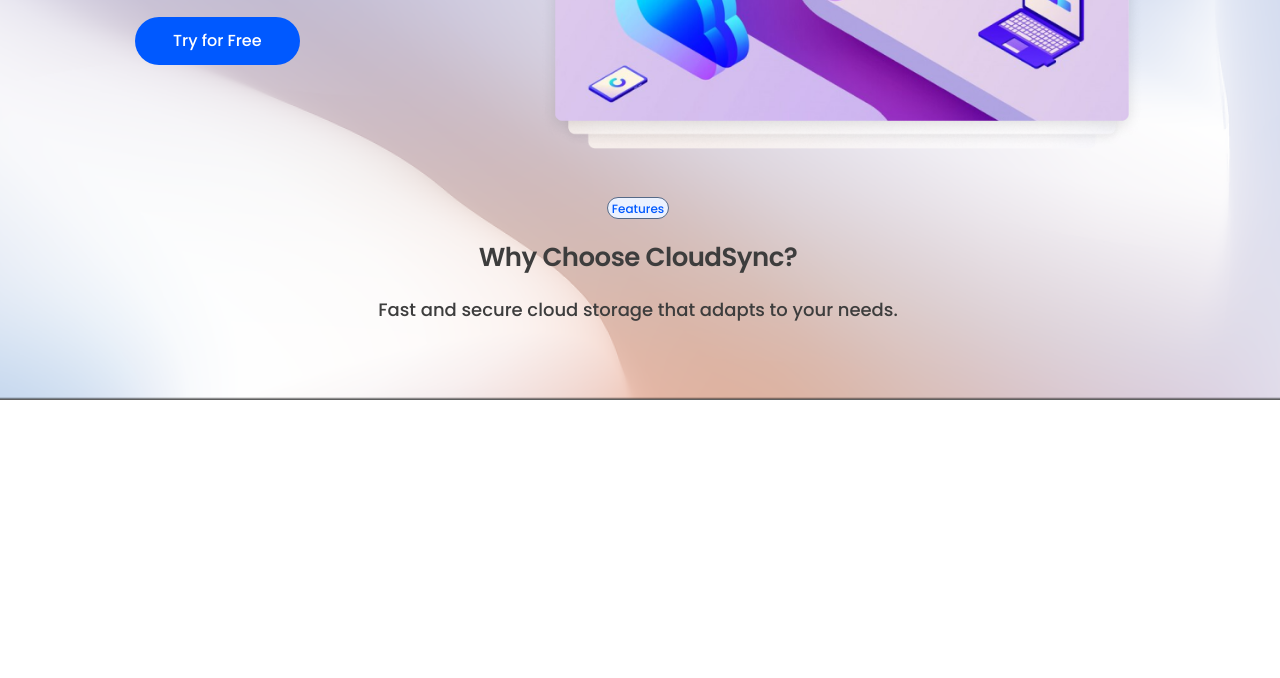
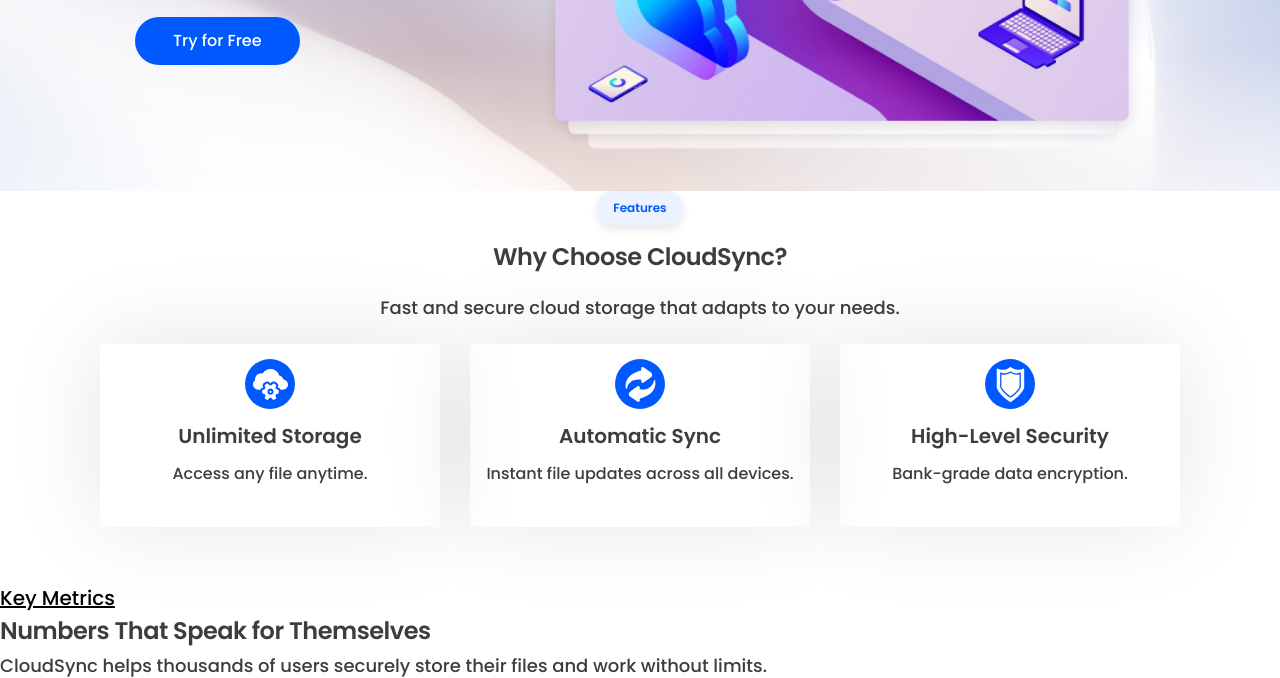
Before and after one commit to Elena4550/cloud-project, a website: page dev/index.html in a window 1280 px wide. Shown: the part 400-1078 px from the top of the page. Before the commit the page ends 800 px from the top, so only its background shows below. Drawn offline with Linux system fonts and the light colour scheme.

Commit message:
benefits add

```diff
--- a/dev/css/style.css
+++ b/dev/css/style.css
@@ -206,20 +206,11 @@
   font-weight: 500;
   font-size: 20px;
   line-height: 22px;
-  color: var(--color-light-gray);
+  color: var(--color-light);
   background-color: var(--color-light);
   margin: 0;
 }
-body::before {
-    content: "";
-    position: fixed;
-    top: 0;
-    left: 0;
-    width: 100%;
-    height: 100%;
-    background: url('../images/background.png') center/cover no-repeat;
-    z-index: -1;
-}
+
 /* body::before {
   content: "";
   position: fixed;
@@ -262,16 +253,32 @@
   overflow-wrap: break-word;
   text-align: left;
 }
- h4 {
+ h3 {
   font-size: 36px;
   line-height: 44px;
   letter-spacing: -0.02em;
 }
+h4 {
+  font-size: 24px;
+  font-weight: 600;
+  line-height: 34px;
+  font-family: var(--font-family-base);
+  margin: 0;
+  margin-bottom: 10px;
+}
+
  h5 {
   font-size: 20px;
   font-weight: 500;
   line-height: 30px;
   margin: 0;
+}
+h6 {
+  font-size: 16px;
+  font-weight: 500;
+  font-family: var(--font-family-base);
+  margin: 0;
+
 }
 p {
   font-family: var(--font-family-base);
@@ -312,6 +319,7 @@
   flex-wrap: wrap;
 }
 .first-screen {
+  background: url('../images/background1.png') center/cover no-repeat;
   padding: 25px 0 86px;
 }
 .first-screen__logo {
@@ -347,7 +355,7 @@
   column-gap: 16px;
 }
 .first-screen__input  {
-  max-width: 80px;
+  max-width: 88px;
   height: var(--input-height);
   padding-inline: 20px;
   font-size: 16px;
@@ -469,36 +477,73 @@
   height: auto;
   margin-bottom: 62px;
 }
-.features {
-    margin-top: -100px;
-}
 .features-card__body {
   display: flex;
   flex-direction: column;
   align-items: center;
+  text-align: center;
+}
+.features-card {
+  display: flex;
+  justify-content: center;
+  max-width: 1445px;
+  margin-top: -106px;
   padding-left: 261px;
   padding-right: 265px;
 }
 .features-card__button  {
-    max-width: 69px;
-    height: 22px;
-    padding-inline: 4px;
+    display: inline-flex;
+    justify-content: center;
+    align-items: center;
+    padding: 6px 16px;
     font-size: 12px;
-    font-weight: 500;
+    font-weight: 600;
     background-color: var(--color-light-alternate);
-    border: 1px solid var(--color-light-gray);
-    border-radius: var(--border-radius);
+    border: none;
+    border-radius: 36px;
     color: var(--color-dark-blue);
     text-decoration: none;
-    box-sizing: border-box;
-    transition: border-color var(--transition-duration), background-color var(--transition-duration);
-    margin-bottom: 16px;
+    box-shadow: 0px 4px 8px rgba(0, 0, 0, 0.1);
+    transition: all var(--transition-duration);
+    margin-bottom: 10px;
+}
+.features-card__button:hover {
+    background-color: var(--color-light-green);
+    color: var(--color-light);
 }
 .features-card__title {
     margin-bottom: 16px;
 }
 .features-card__description {
   margin-bottom: 30px;
+}
+.benefits-list {
+  display: flex;
+  column-gap: 30px;
+  margin-inline: 138px;
+}
+.benefits-item {
+    padding: 21px 31px;
+    width: 370px;
+    height: 183px;
+    box-shadow: -2px -3px 92px rgba(0, 0, 0, 0.1);
+    text-align: center;
+    margin-bottom: 60px;
+}
+.benefits-image {
+  width: 40px;
+  height: 40px;
+  object-fit: contain;
+}
+.circle {
+  width: 65px;
+  height: 65px;
+  border-radius: 50%;
+  background-color: var(--color-dark-blue);
+  display: flex;
+  align-items: center;
+  justify-content: center;
+  margin: 0 auto 10px;
 }
 
 @media (min-width: 1025px) {
@@ -510,6 +555,11 @@
   }
 }
 @media (max-width: 1360px) {
+.features-card {
+  padding-left: 15px;
+  padding-right: 15px;
+  background-color: var(--color-light);
+}
 .motivation-card__image {
   width: 60%;
   height: auto;
@@ -517,14 +567,32 @@
 h2 {
   font-size: 36px;
 }
-h4 {
-  font-size: 26px;
+h3 {
+  font-size: 24px;
 }
 h5 {
   font-size: 18px;
+  line-height: 25px;
 }
 .features-card__description {
     margin-bottom: 24px;
+}
+.circle {
+  width: 50px;
+  height: 50px;
+}
+.benefits-image {
+  width: 35px;
+  height: 35px;
+}
+.benefits-item {
+  padding: 15px;
+}
+h4 {
+  font-size: 20px;
+}
+.benefits-list {
+    margin-inline: 100px;
 }
 }
 @media (max-width: 1075px) {
@@ -558,23 +626,39 @@
   font-size: 28px;
 }
 .features-card__body {
-  padding-left: 112px;
-  padding-right: 116px;
+  padding-left: 80px;
+  padding-right: 82px;
 }
+
 .features-card__title {
   margin-bottom: 4px;
+}
+.circle {
+  width: 45px;
+  height: 45px;
+  }
+.benefits-image {
+  width: 27px;
+  height: 27px;
+}
+
+h4 {
+  font-size: 18px;
+  line-height: 30px;
+}
+h6 {
+    font-size: 14px;
 }
 }
 
 @media (max-width: 769px) {
   .first-screen {
-  padding: 15px 0 86px;
+  padding: 15px 0 114px;
 }
 .container {
 max-width: calc(var(--container-mobile-width) + var(--container-mobile-padding-x) * 2);
 margin-inline: 0;
 padding-inline: var(--container-mobile-padding-x);
-
 }
 .first-screen__logo,
 .first-screen__form,
@@ -589,7 +673,7 @@
 .first-screen__input,
 .first-screen__button,
 .motivation-card__button.button.transparent {
-height: 48px;
+height: 38px;
 font-size: 16px;
 padding-inline: 14px;
 }
@@ -633,25 +717,33 @@
   max-width: 55px;
   font-size: 8px;
   border-radius: 36px;
-  margin-bottom: -3px;
+  margin-bottom: -10px;
 }
 .features-card__title {
   margin-bottom: -5px;
 }
-h4 {
+h3 {
   font-size: 26px;
-  font-weight: 600;
 }
 .features-card__description {
   margin-bottom: 15px;
 }
+h4 {
+  margin-bottom: 0;
+}
 h5 {
-  font-size: 18px;
+  font-size: 16px;
   font-weight: 500;
   text-align: center;
   line-height: 20px;
 }
+.benefits-list {
+  flex-direction: column;
+  align-items: center;
 }
+
+}
+
 @media (max-width: 376px) {
 .container {
   max-width: 375px;
@@ -691,16 +783,24 @@
   font-size: 14px;
 }
 .motivation-card__image {
-  margin-bottom: 34px;
-}
-.features {
-  margin-top: -82px;
+  margin-bottom: 0;
 }
 
-h4 {
+.features-card {
+  padding-left: 15px;
+  padding-right: 15px;
+  margin-top: -84px;
+}
+
+h3 {
   font-size: 16px;
 }
 h5 {
   font-size: 14px;
 }
+.benefits-item {
+  width: 345px;
+  height: 133px;
+  margin-bottom: 15px;
 }
+}
--- a/dev/index.html
+++ b/dev/index.html
@@ -1,8 +1,7 @@
 <!DOCTYPE html>
 <html lang="en">
 <head>
-  <meta charset="UTF-8" />
-  <meta name="viewport" content="width=device-width, initial-scale=1.0"/>
+<meta charset="UTF-8" /> <meta name="viewport" content="width=device-width, initial-scale=1.0"/>
 <title>Cloud</title>
 <link rel="stylesheet" href="./css/style.css"/>
 </head>
@@ -13,40 +12,31 @@
     <a class="first-screen__logo" href="/">
       <img class="first-screen__logo-image" src="./images/logo.svg" alt="Cloud Logo" width="144" height="40" loading="lazy">
     </a>
-
-        <nav class="first-screen__nav" id="site-nav">
+    <nav class="first-screen__nav">
       <ul class="first-screen__nav-list">
       <li class="first-screen__nav-item"><a class="first-screen__nav-link" href="/">Features</a></li>
       <li class="first-screen__nav-item"><a class="first-screen__nav-link" href="/">How It Works</a></li>
       <li class="first-screen__nav-item"><a class="first-screen__nav-link" href="/">Pricing</a></li>
     </ul>
-        </nav>
-
-        <form class="first-screen__form">
+  </nav> <form class="first-screen__form">
     <div class="first-screen__form-actions">
       <label class="visually-hidden" for="login">Login</label>
-            <input
-              class="first-screen__input input"
+      <input class="first-screen__input input"
       type="text"
       id="login"
       name="login"
       placeholder="Login"
-              autocomplete="username"
-            >
+      autocomplete="username">
       <button class="first-screen__button button" type="submit">Sign in</button>
     </div>
   </form>
-
-        <button
-          class="burger"
+  <button class="burger"
   type="button"
   aria-label="Open menu"
   aria-controls="site-nav"
-          aria-expanded="false"
-        >
+  aria-expanded="false">
   <span></span>
 </button>
-
 <div class="motivation">
   <h1 class="visually-hidden">Cloud</h1>
   <div class="motivation-card">
@@ -57,32 +47,65 @@
       </div>
       <a class="motivation-card__button button transparent" href="/">Try for Free</a>
     </div>
-            <img
-              class="motivation-card__image"
-              src="./images/motivation.png"
-              alt="Cloud Services"
-              width="670"
-              height="490"
-              loading="lazy"
-            >
+    <img class="motivation-card__image"
+    src="./images/motivation.png" alt="Cloud Services" width="670" height="490" loading="lazy">
   </div>
 </div>
 </div>
 </section>
-
 <section class="features">
   <h3 class="visually-hidden">Features</h3>
   <div class="features-card">
     <div class="features-card__body">
       <a class="features-card__button" href="/">Features</a>
-          <h4 class="features-card__title">Why Choose CloudSync?</h2>
+      <h3 class="features-card__title">Why Choose CloudSync?</h3>
       <div class="features-card__description">
         <h5>Fast and secure cloud storage that adapts to your needs.</h5>
       </div>
     </div>
   </section>
+  <section class="benefits">
+    <h3 class="visually-hidden">Benefits</h3>
+    <ul class="benefits-list"> <li class="benefits-item">
+      <div class="benefits-card"> <div class="circle">
+        <img class="benefits-image" src="./images/benefits1.svg" alt="" loading="lazy">
+      </div> <h4>Unlimited Storage</h4>
+      <h6>Access any file anytime.</h6>
+    </div>
+  </li>
+  <li class="benefits-item">
+    <div class="benefits-card">
+      <div class="circle">
+        <img class="benefits-image" src="./images/benefits2.svg" alt="" loading="lazy">
+      </div>
+      <h4>Automatic Sync</h4>
+      <h6>Instant file updates across all devices.</h6>
+    </div>
+  </li>
+  <li class="benefits-item">
+    <div class="benefits-card">
+      <div class="circle">
+        <img class="benefits-image" src="./images/benefits3.svg" alt="" loading="lazy">
+      </div>
+      <h4>High-Level Security</h4>
+      <h6>Bank-grade data encryption.</h6>
+    </div>
+  </li>
+</ul>
+</section>
+<section class="numbers">
+  <h3 class="visually-hidden">Numbers</h3>
+  <div class="numbers-card">
+    <div class="numbers-card__body">
+      <a class="numbers-card__button" href="/">Key Metrics</a>
+      <h3 class="numbers-card__title">Numbers That Speak for Themselves</h3>
+      <div class="numbers-card__description">
+        <h5>CloudSync helps thousands of users securely store their files and work without limits.</h5>
+      </div>
+    </div>
+  </section>
 </main>
-
-  <script src="./js/script.js"></script>
+<script src="./js/script.js">
+</script>
 </body>
 </html>
```
Also changed, not shown: build/css/style.css, build/index.html, dev/images/background.png (deleted), dev/images/background1.png (added), dev/images/benefits1.svg (added), dev/images/benefits2.svg (added), dev/images/benefits3.svg (added). Lines whose indentation alone changed are shown as unchanged.
